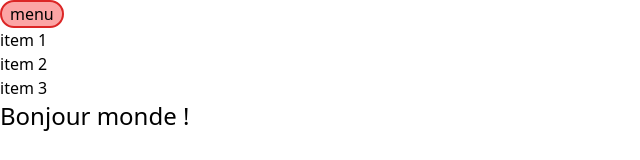
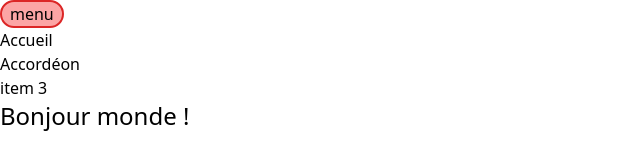
Before and after one commit to MMI-SAE-203/r213-2024-pracht-tp1-SamuelCharasse, a Vue app: page / in a window 1280 px wide. Both pictures are taken after a click on the button "menu". Shown: the top 160 px of the page, without its empty margins (0-640 px from the left). Built offline with nearby package versions, Linux system fonts and the light colour scheme.

Commit message:
Mise à jour du menu pour afficher les liens de navigation corrects dans la page d'accueil

```diff
--- a/src/App.vue
+++ b/src/App.vue
@@ -28,8 +28,8 @@ onErrorCaptured((err, instance, info) => {
   >
     <nav v-show="menuIsOpen" id="mainNav">
       <ul>
-        <li><a href="#">item 1</a></li>
-        <li><a href="#">item 2</a></li>
+        <li><RouterLink to="/">Accueil</RouterLink></li>
+        <li><RouterLink to="/accordeon">Accordéon</RouterLink></li>
         <li><a href="#">item 3</a></li>
       </ul>
     </nav>
--- /dev/null
+++ b/src/pages/accordeon.vue
@@ -0,0 +1,14 @@
+<template>
+<section>
+    <button class="text-xl">bouton 1</button>
+    <p>Lorem ipsum dolor sit amet consectetur adipisicing elit. Eveniet atque nesciunt magnam cupiditate vitae temporibus aspernatur numquam corporis illum! Ab vitae temporibus aliquam eligendi laborum provident ipsam quidem alias impedit.</p>
+    </section>
+<section>
+    <button class="text-xl">bouton 2</button>
+    <p>Rerum sint tempore cupiditate asperiores incidunt totam animi corrupti nam debitis aspernatur ut magni error perferendis consequatur molestiae illo, sed dolores, cum laboriosam. Numquam, commodi animi? Dolorum aliquam quam inventore.</p>
+</section>
+<section>
+    <button class="text-xl">bouton 3</button>
+    <p>Impedit fugit labore quis aperiam! Hic illum ipsa atque dolorem officiis molestias dicta eum illo blanditiis optio explicabo nihil voluptate quasi molestiae cum at maiores, laborum earum mollitia dolor dignissimos.</p>
+</section>
+</template>
```
